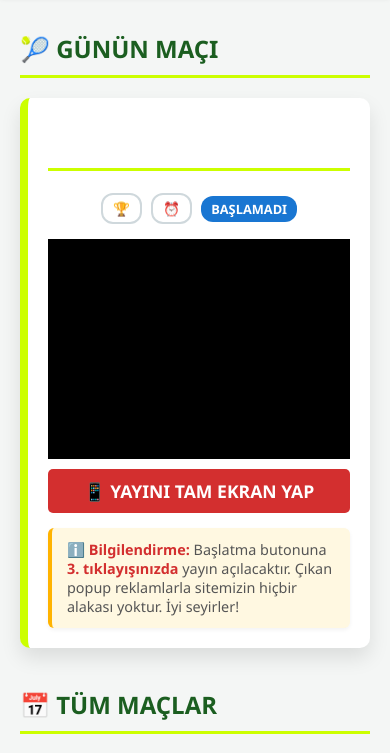
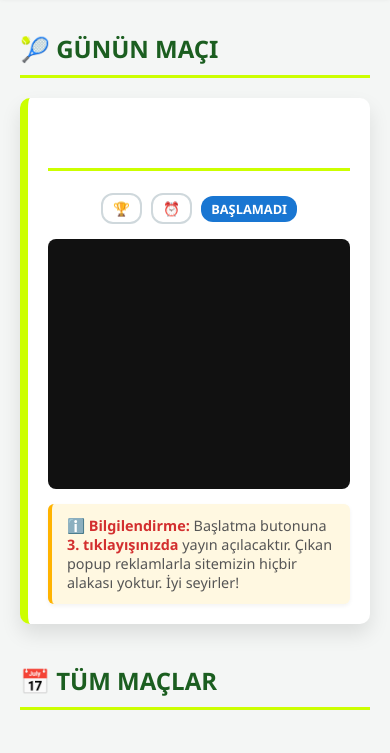
Before and after one commit to bedirhanglr/frn-sports-web, a Flask app: template templates/index.html in a window 390 px wide. Shown: the part 136-889 px from the top of the page. After the commit the page ends 846 px from the top, so only its background shows below. Run offline with Flask 3, Linux system fonts and the light colour scheme; the template is opened without the code that fills it, so the values that code supplies are empty.

Commit message:
Update index.html

```diff
--- a/templates/index.html
+++ b/templates/index.html
@@ -85,7 +85,7 @@
             margin-top: 5px;
         }
 
-        /* Durum Etiketleri */
+        /* Durum Etiketleri (Canlı, Bitti vb.) */
         .durum {
             padding: 4px 10px;
             border-radius: 12px;
@@ -95,16 +95,25 @@
             display: inline-block;
             margin-top: 5px;
         }
-        .durum-canli { background-color: #d32f2f; animation: yanip-sonme 1.5s infinite; }
-        .durum-baslamadi { background-color: #1976d2; }
-        .durum-bitti { background-color: #757575; }
+        .durum-canli {
+            background-color: #d32f2f;
+            animation: yanip-sonme 1.5s infinite;
+        }
+        .durum-baslamadi {
+            background-color: #1976d2;
+        }
+        .durum-bitti {
+            background-color: #757575;
+        }
         @keyframes yanip-sonme {
             0% { opacity: 1; }
             50% { opacity: 0.4; }
             100% { opacity: 1; }
         }
 
-        .mac-detay { margin: 10px 0; }
+        .mac-detay {
+            margin: 10px 0;
+        }
 
         /* Günün Maçı Kutusu */
         .gunun-maci {
@@ -116,11 +125,11 @@
             text-align: center;
         }
 
-        /* VİDEO EKRANI (Masaüstü Reklam Kırpma) */
+        /* VİDEO EKRANI (Reklam Kırpma) */
         .video-ekrani {
             width: 100%;
             height: 450px;
-            background-color: #000; /* Tam ekranda kenarlar siyah olsun diye 000 yapıldı */
+            background-color: #111;
             border-radius: 8px;
             margin: 15px 0 0 0;
             overflow: hidden;
@@ -129,7 +138,7 @@
 
         .video-ekrani iframe {
             position: absolute;
-            top: -240px; /* Masaüstü kırpma değeri */
+            top: -240px;
             left: 0;
             width: 100%;
             height: calc(100% + 240px);
@@ -149,7 +158,9 @@
             text-align: left;
             box-shadow: 0 2px 4px rgba(0,0,0,0.05);
         }
-        .yayin-uyarisi strong { color: #d32f2f; }
+        .yayin-uyarisi strong {
+            color: #d32f2f;
+        }
 
         /* Tüm Maçlar Listesi */
         .tum-maclar {
@@ -172,7 +183,9 @@
             flex-direction: column;
             gap: 4px;
         }
-        .mac-sol strong { font-size: 1.2em; }
+        .mac-sol strong {
+            font-size: 1.2em;
+        }
 
         /* Butonlar */
         .btn {
@@ -184,63 +197,44 @@
             font-weight: bold;
             transition: 0.3s;
             white-space: nowrap;
-            box-sizing: border-box;
-            border: none;
-            cursor: pointer;
-            font-family: inherit;
+            box-sizing: border-box; /* Mobilde taşmayı önler */
         }
         .btn:hover {
             background-color: #ccff00;
             color: #1b5e20;
-        }
-        .btn-tam-ekran {
-            background-color: #d32f2f;
-            width: 100%;
-            margin-top: 10px;
-            font-size: 1.1em;
-            display: none; /* Masaüstünde gizli kalsın, sadece mobilde çıksın */
-        }
-        .btn-tam-ekran:hover {
-            background-color: #b71c1c;
-            color: white;
         }
 
         /* =========================================
            MOBİL UYUMLULUK (RESPONSIVE DESIGN)
            ========================================= */
         @media (max-width: 768px) {
+            /* Üst Menüyü mobilde alt alta diz */
             header {
                 font-size: 2em;
                 padding: 15px 0;
                 flex-direction: column;
                 gap: 15px;
             }
+            /* X Butonunu sağdan al, ortaya koy */
             .x-takip-btn {
                 position: relative;
                 right: auto;
             }
-
-            /* MOBİLDE VİDEO VE KIRPMA AYARLARI */
+            /* Videoyu telefon ekranına sığacak şekilde kısalt */
             .video-ekrani {
-                height: 220px; /* Telefon ekranı yüksekliği */
-                border-radius: 0; /* Tam ekranda kenarlar tam otursun diye */
+                height: 250px;
             }
-            .video-ekrani iframe {
-                top: -120px; /* DİKKAT: Mobilde yayıncı sitenin reklamı hala görünüyorsa bu sayıyı (-150px, -180px gibi) artırarak test edebilirsin */
-                height: calc(100% + 120px);
+            /* Günün maçı yazısını biraz küçült */
+            .gunun-maci h2 {
+                font-size: 1.3em;
             }
-
-            /* Tam ekran butonunu mobilde göster */
-            .btn-tam-ekran {
-                display: block;
-            }
-
-            .gunun-maci h2 { font-size: 1.3em; }
+            /* Tüm maçlar kartını dikey hale getir */
             .mac-karti {
                 flex-direction: column;
                 align-items: flex-start;
                 gap: 15px;
             }
+            /* İzle butonunu mobilde ekranı tam kaplayacak hale getir */
             .mac-karti .btn {
                 width: 100%;
                 text-align: center;
@@ -280,11 +274,9 @@
                 {% endif %}
             </div>
 
-            <div class="video-ekrani" id="yayinKutusu">
+            <div class="video-ekrani">
                 <iframe src="{{ gunun_maci.embed_link }}" title="Maç Yayını" allow="accelerometer; autoplay; clipboard-write; encrypted-media; gyroscope; picture-in-picture; web-share" allowfullscreen></iframe>
             </div>
-
-            <button onclick="tamEkranYap()" class="btn btn-tam-ekran">📱 YAYINI TAM EKRAN YAP</button>
 
             <div class="yayin-uyarisi">
                 ℹ️ <strong>Bilgilendirme:</strong> Başlatma butonuna <strong>3. tıklayışınızda</strong> yayın açılacaktır. Çıkan popup reklamlarla sitemizin hiçbir alakası yoktur. İyi seyirler!
@@ -322,18 +314,5 @@
 
     </div>
 
-    <script>
-        function tamEkranYap() {
-            var yayin = document.getElementById("yayinKutusu");
-            if (yayin.requestFullscreen) {
-                yayin.requestFullscreen();
-            } else if (yayin.webkitRequestFullscreen) { /* Safari */
-                yayin.webkitRequestFullscreen();
-            } else if (yayin.msRequestFullscreen) { /* IE11 */
-                yayin.msRequestFullscreen();
-            }
-        }
-    </script>
-
 </body>
 </html>
```
